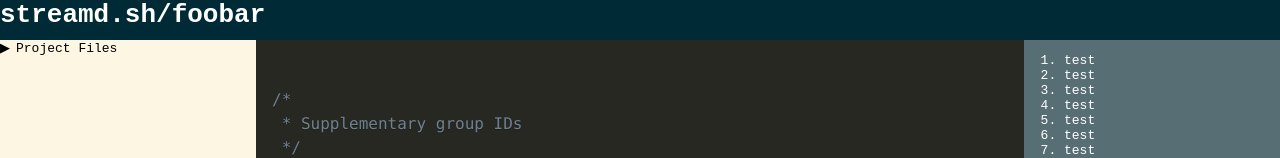
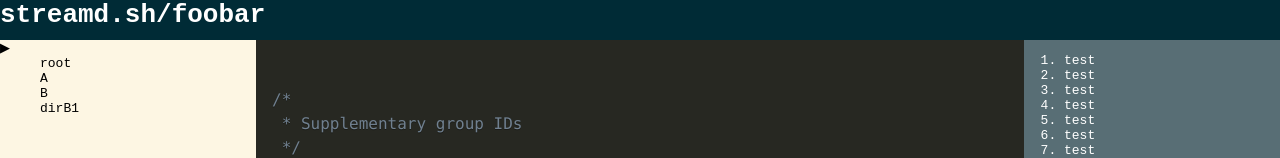
Before and after one commit to bnan/streamd, a plain HTML site: page client/index.html in a window 1280 px wide. Shown: the top 158 px of the page. Drawn offline with Linux system fonts and the light colour scheme.

Commit message:
file management script

```diff
--- a/client/index.html
+++ b/client/index.html
@@ -19,7 +19,7 @@
 <main>
   <aside id="tree">
     <ul id="myUL">
-     <li id="maindir"><span class="caret">Project Files</span>
+     <li ><span id="maindir" class="caret"></span>
      <!--<ul class="nested">
           <li>Water</li>
           <li>Coffee</li>
--- a/client/scripts/ui.js
+++ b/client/scripts/ui.js
@@ -1,66 +1,68 @@
 
 var toggler = document.getElementsByClassName("caret");
 var i;
+var maindir= document.getElementById("maindir");
 
-var tree =
-[
+
+
+var data = {
+    "name": "root",
+    "contents": [
         {
-    "name": "MainFolder",
-    "children": [
+            "name": "A",
+            "contents": [
                 {
-        "name": "hasChild",
-        "children": [
-          {
-            "name": "leaf",
-            "children": []
+                    "name": "fileA1",
+                    "contents": []
                 }
             ]
         },
         {
-        "name": "hasChild2",
-        "children": [
+            "name": "B",
+            "contents": [
                 {
-            "name": "leaf2",
-            "children": []
-          },
+                    "name": "dirB1",
+                    "contents": [
                         {
-            "name": "leaf3",
-            "children": []
+                            "name": "fileBB1",
+                            "contents": []
                         }
                     ]
                 },
+                {
+                    "name": "fileB1",
+                    "contents": []
+                }
             ]
         }
-];
+    ]
+};
+traverse(data);
+function traverse(obj){
 
-printTree(tree, '/');
-
-function printTree(tree, slug){
-  var maindir = document.getElementById('maindir');
-  var ul = document.createElement("ul");
-  var li = document.createElement("li");
-  var span = document.createElement("span");
-  slug = slug || '/';
-
-  for(var i = 0; i < tree.length; i++) {
-
-
-    ul.setAttribute('class','nested');
-	li.innerHTML=tree[i].name;
-	ul.appendChild(li);
+  for (let k in obj) {
+    if (obj[k] && typeof obj[k] === 'object') {
+      traverse(obj[k])
+    } else {
+    	if (obj.contents.length!=0) {
+    		var ul= document.createElement("ul");
+    		//ul.setAttribute('class','nested active');
+    		ul.innerHTML= obj[k];
     		maindir.appendChild(ul);
 
-    console.log(slug+tree[i].name + '/');
-    if(tree[i].children.length){
+    		//console.log(obj[k]);
+    	}
+    	else{
+    		var li= document.createElement("li");
 
-
-      console.log(tree[i].children)
-      printTree(tree[i].children, slug+tree[i].name + '/')
+    		li.innerHTML= obj[k];
+    		console.log(obj[k]);
+    		//ul.appendChild(li);
 
     	}
     }
   }
-
+}
 for (i = 0; i < toggler.length; i++) {
   	toggler[i].addEventListener("click", function() {
     	this.parentElement.querySelector(".nested").classList.toggle("active");
```
Lines whose indentation alone changed are shown as unchanged.
